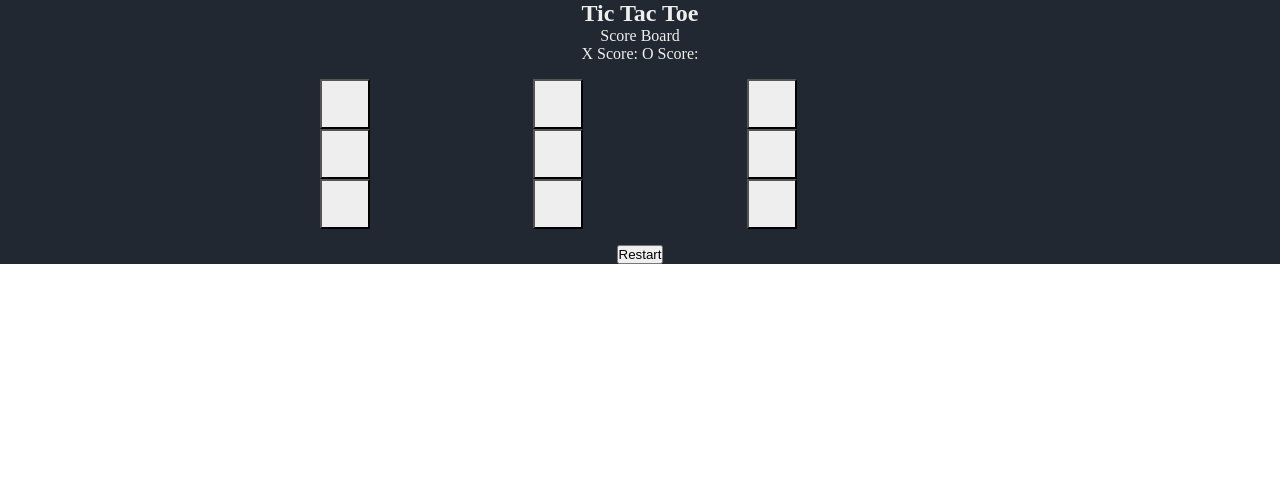
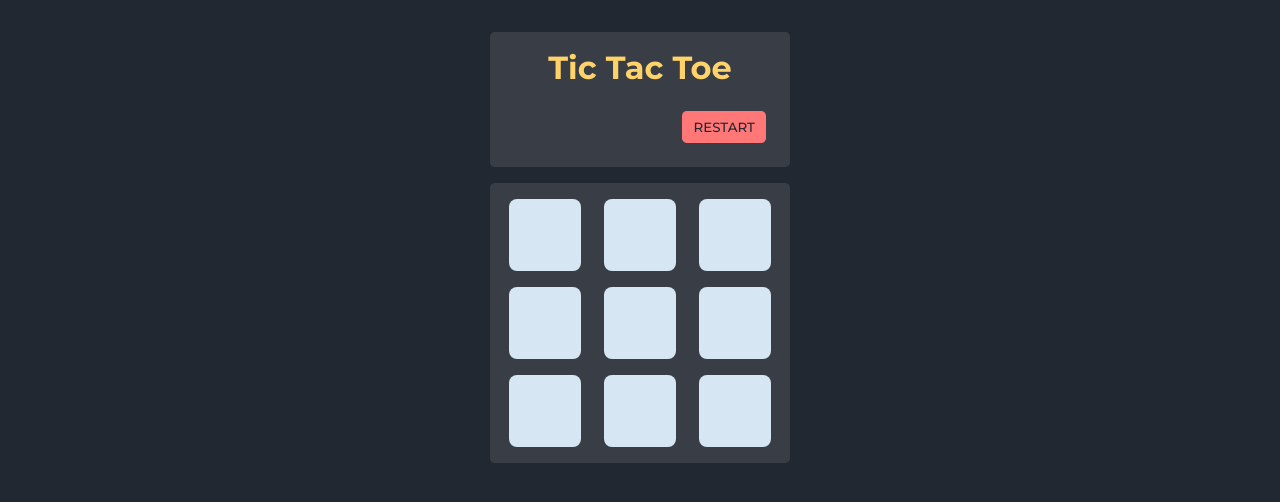
Before and after one commit to itsarman001/TicTacToe-React, a React (Vite) app: page / in a window 1280 px wide. Shown: the top 502 px of the page. Built offline with nearby package versions, Linux system fonts and the light colour scheme.

Commit message:
Completed Project using custom hook

```diff
--- a/src/App.jsx
+++ b/src/App.jsx
@@ -1,6 +1,5 @@
-import React from "react";
-import TicTacToe from "./conponents/TicTacToe";
+import TicTacToe from './components/TicTacToe'
 
 const App = () => <TicTacToe />;
 
-export default App;
+export default App
--- /dev/null
+++ b/src/components/TicTacToe.jsx
@@ -0,0 +1,37 @@
+import useTicTacToe from "../hooks/useTicTacToe";
+
+const TicTacToe = () => {
+  const { gameBoard, handleClick, statusMessage, resetGame } = useTicTacToe();
+
+  return (
+    <section className="container">
+      <div className="gameInfo">
+        {/* Game Title */}
+        <h3 className="gameTitle">Tic Tac Toe</h3>
+        <div>
+          {/* Status Message */}
+          <span className="statusMessage">{statusMessage}</span>
+          {/* Game Reset Btn */}
+          <button className="resetBtn" onClick={() => resetGame()}>
+            Restart
+          </button>
+        </div>
+      </div>
+
+      <div className="gameBoard">
+        {gameBoard.map((board, index) => (
+          <button
+            className="gameBtns"
+            disabled={board !== ""}
+            onClick={() => handleClick(index)}
+            key={index}
+          >
+            {board}
+          </button>
+        ))}
+      </div>
+    </section>
+  );
+};
+
+export default TicTacToe;
--- a/src/conponents/TicTacToe.jsx
+++ /dev/null
@@ -1,44 +0,0 @@
-import React, { useState } from "react";
-import useTicTacToe from "../hooks/useTicTacToe";
-
-function TicTacToe() {
-  const {
-    board,
-    isXNext,
-    handleClick,
-    getStatusMesage,
-    checkWinner,
-    resetGame,
-  } = useTicTacToe();
-
-  // Render the game component
-  return (
-    <section className="container">
-      <h1 className="">
-        Tic Tac Toe
-      </h1>
-      {/* Get Status Message */}
-      <div>{getStatusMesage}</div>
-      <div>
-        <div>Score Board</div>
-        <div>
-          <span>X Score: </span>
-          <span>O Score: </span>
-        </div>
-      </div>
-      <div className="game-board">
-      {board.map((board, index) => (
-        <button key={index} className="cell" onClick={()=>{
-          handleClick(index)
-        }}>{board[index]}</button>
-      ))}
-
-
-      </div>
-
-      <button onClick={() => resetGame()}>Restart</button>
-    </section>
-  );
-}
-
-export default TicTacToe;
--- a/src/hooks/useTicTacToe.js
+++ b/src/hooks/useTicTacToe.js
@@ -2,20 +2,36 @@ import { useState } from "react";
 
 const initialBoard = () => Array(9).fill("");
 
-export default function useTicTacToe() {
-  const [board, setBoard] = useState(initialBoard());
+const useTicTacToe = () => {
+  const [gameBoard, setGameBoard] = useState(initialBoard());
   const [isXNext, setIsXNext] = useState(true);
+  const [statusMessage, setStatusMessage] = useState(null);
 
-  const handleClick = (i) => {
-    const winner = checkWinner(board);
-    if (winner || board[i]) return;
-    const newBoard = [...board];
-    newBoard[i] = isXNext ? "X" : "O";
-    setBoard(newBoard);
+  const handleClick = (index) => {
+    if (gameBoard[index] !== "") return;
+
+    const newGameBoard = [...gameBoard];
+    newGameBoard[index] = isXNext ? "X" : "O";
+    const winner = checkWinner(newGameBoard);
+
+    if (winner) {
+      setGameBoard(newGameBoard);
+      getStatusMessage(winner, newGameBoard);
+      return;
+    }
+
     setIsXNext(!isXNext);
+    getStatusMessage(winner, newGameBoard);
+    setGameBoard(newGameBoard);
   };
 
-  const winConditions = [
+  const getStatusMessage = (winner, newGameBoard) => {
+    if (winner) return setStatusMessage(`Player ${winner} Wins!`);
+    if (!newGameBoard.includes("")) return setStatusMessage("It's a Draw");
+    return setStatusMessage(`Player ${isXNext ? "O" : "X"} Turn 😉`);
+  };
+
+  const WINNING_PATTERN = [
     [0, 1, 2],
     [3, 4, 5],
     [6, 7, 8],
@@ -26,36 +42,26 @@ export default function useTicTacToe() {
     [2, 4, 6],
   ];
 
-  const checkWinner = (currentBoard) => {
-    for (let i = 0; i < winConditions.length; i++) {
-      const [a, b, c] = winConditions[i];
+  const checkWinner = (gameBoard) => {
+    for (let index = 0; index < WINNING_PATTERN.length; index++) {
+      const [a, b, c] = WINNING_PATTERN[index];
       if (
-        currentBoard[a] &&
-        currentBoard[a] === currentBoard[b] &&
-        currentBoard[a] === currentBoard[c]
+        gameBoard[a] &&
+        gameBoard[a] === gameBoard[b] &&
+        gameBoard[a] === gameBoard[c]
       ) {
-        return currentBoard[a];
+        console.log(`Winner Found ${gameBoard[a]}`);
+        return gameBoard[a];
       }
     }
     return null;
   };
 
-  const getStatusMesage = () => {
-    const winner = checkWinner(board);
-    if(winner) return `Player ${winner} Wins!`;
-    if(!board.includes(null)) return `Its a Draw!`;
-    return `Player ${isXNext? "X": "O"} Turn`;
-  };
   const resetGame = () => {
-    setBoard[initialBoard()];
+    setGameBoard(initialBoard());
   };
 
-  return {
-    board,
-    isXNext,
-    handleClick,
-    getStatusMesage,
-    checkWinner,
-    resetGame,
-  };
-}
+  return { gameBoard, statusMessage, handleClick, resetGame };
+};
+
+export default useTicTacToe;
--- a/src/index.css
+++ b/src/index.css
@@ -1,32 +1,89 @@
+@import url('https://fonts.googleapis.com/css2?family=Montserrat:ital,wght@0,100..900;1,100..900&display=swap');
+
 :root {
-  --primary: #222831;
-  --secondary : #393E46;
-  --accent: #00ADB5;
-  --light: #EEEEEE;
+    --primary: #222831;
+    --secondary: #393E46;
+    --accent: #FFD369;
+    --text: #EEEEEE;
+    --square-lt: #D6E6F2;
+    --square: #B9D7EA;
+    --resetBtn: #FF7777;
+    --resetBtn-lt: #FFAAAA;
 }
 
 * {
-  margin: 0;
-  padding: 0;
-  box-sizing: border-box;
+    margin: 0;
+    padding: 0;
+    box-sizing: border-box;
+    font-family: "Montserrat", sans-serif;
 }
 
 .container {
-  background-color: var(--primary);
-  color: var(--light);
-  text-align: center;
+    height: 100vh;
+    background-color: var(--primary);
+    color: var(--text);
+    padding: 2rem;
 }
 
-.game-board {
-  display: grid;
-  grid-template-columns: repeat(3, 1fr);
-  place-content: center;
-  margin: 1rem auto;
-  width: 50%;
+.gameInfo {
+    width: 300px;
+    margin: 0 auto;
+    border-radius: .3rem;
+    text-align: center;
+    padding: 1rem;
+    background-color: var(--secondary);
+
+    & .gameTitle {
+        font-size: 2rem;
+        color: var(--accent);
+        margin-bottom: 1rem;
+    }
+
+    & div {
+        display: flex ;
+        align-items: center;
+        justify-content: space-between;
+        padding: .5rem;
+    }
 }
 
-.cell {
-  height: 50px;
-  width: 50px;
-  background-color: var(--light);
+.resetBtn {
+    background-color: var(--resetBtn);
+    color: var(--primary);
+    font-weight: 500;
+    padding: .5rem .7rem;
+    border: none;
+    border-radius: .3rem;
+    transition: all ease .5s;
+    text-transform: uppercase;
+
+    &:hover {
+        background-color: var(--resetBtn-lt);
+    }
 }
+.gameBoard {
+    background-color: var(--secondary);
+    max-width: 300px;
+    margin: 1rem auto;
+    padding: 1rem;
+    border-radius: .3rem;
+    gap: 1rem;
+    display: grid;
+    place-items: center;
+    grid-template-columns: repeat(3, 1fr);
+}
+
+.gameBtns {
+    width: 4.5rem;
+    aspect-ratio: 1 / 1;
+    font-size: 2rem;
+    border-radius: .5rem;
+    border: none;
+    background-color: var(--square-lt);
+    color: var(--secondary);
+    transition: all ease .3s;
+
+    &:hover {
+        background-color: var(--square);
+    }
+}
```
Also changed, not shown: tic-tac-toe-screenshot.png (deleted).
